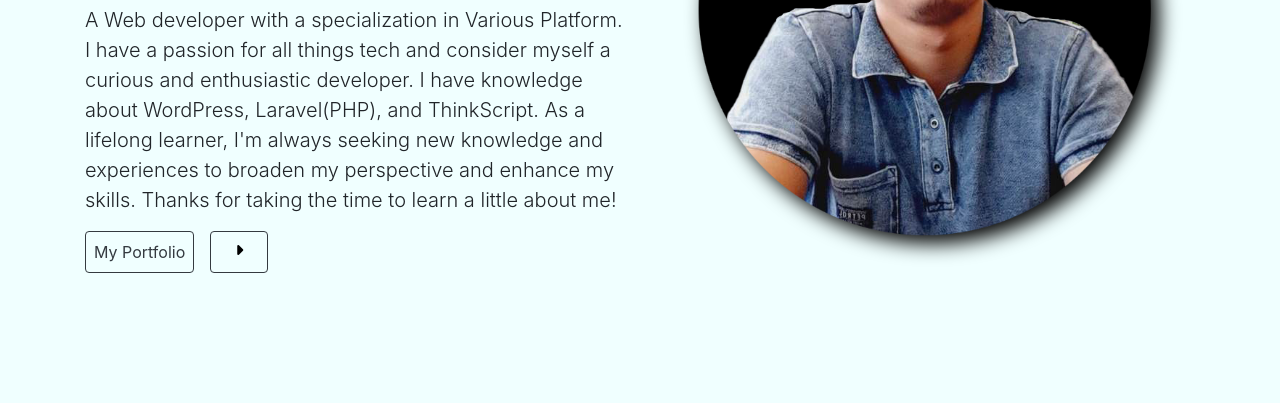
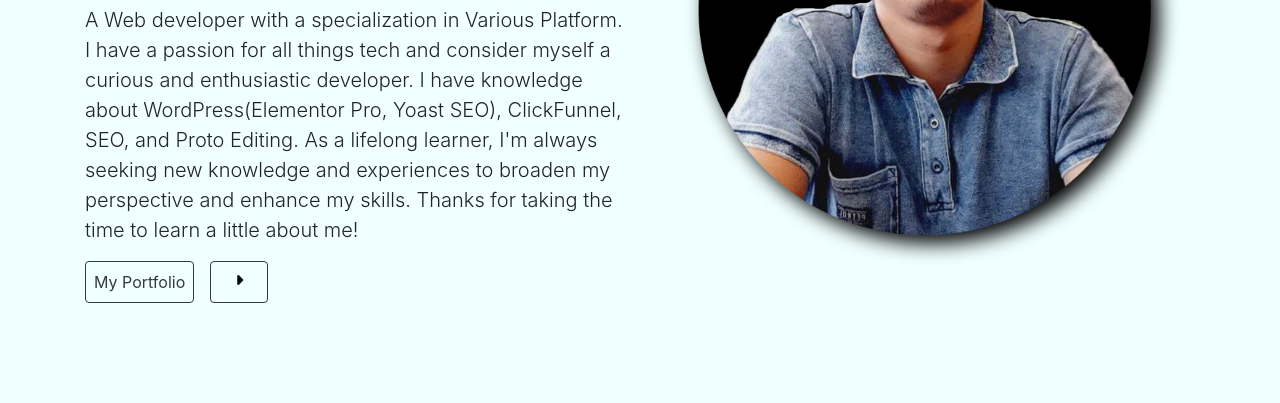
Before and after one commit to LouieGuides/Portfolio, a plain HTML site: page index.html in a window 1280 px wide. Shown: the part 397-800 px from the top of the page. Drawn offline with nearby package versions, Linux system fonts and the light colour scheme.

Commit message:
Update index.html

```diff
--- a/index.html
+++ b/index.html
@@ -66,7 +66,7 @@
                     <p class="lead">A Web developer with a specialization in Various Platform. I have a passion for all
                         things tech and consider myself a curious and enthusiastic developer.
 
-                        I have knowledge about WordPress, Laravel(PHP), and ThinkScript. As a lifelong learner, I'm
+                        I have knowledge about WordPress(Elementor Pro, Yoast SEO), ClickFunnel, SEO, and Proto Editing. As a lifelong learner, I'm
                         always seeking new knowledge and experiences to broaden my perspective and enhance my skills.
 
                         Thanks for taking the time to learn a little about me! </p>
```
